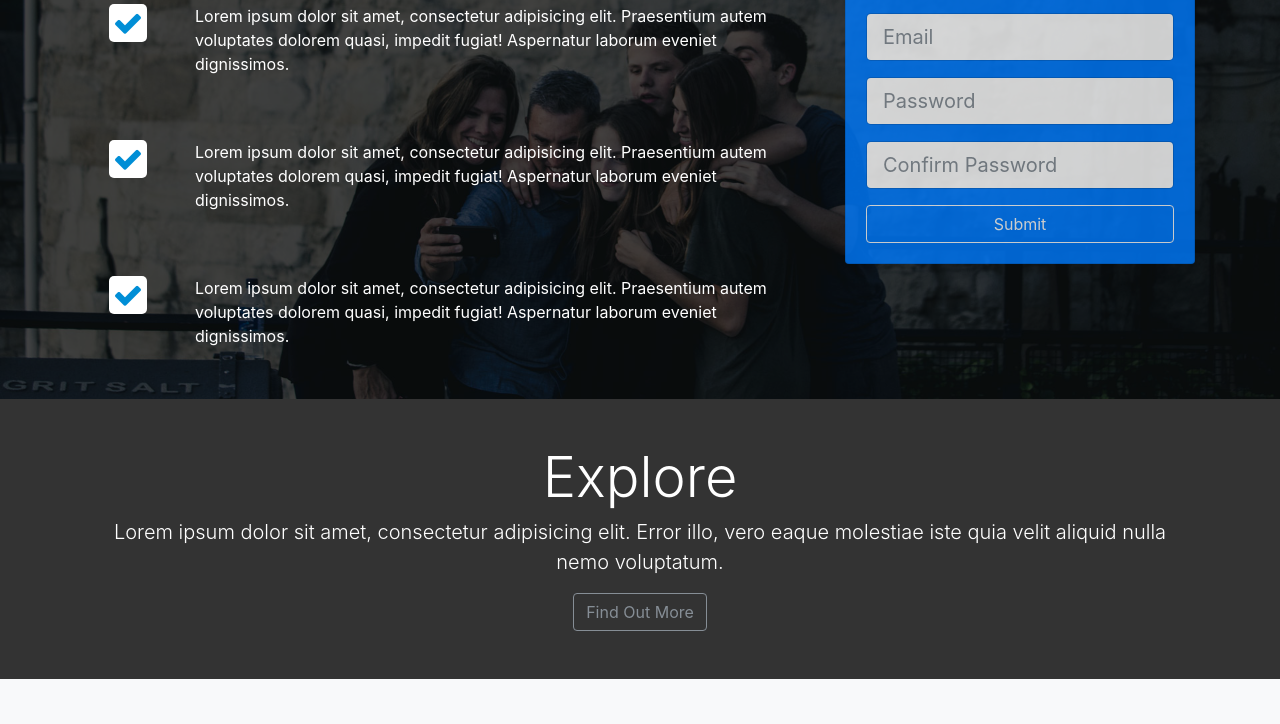
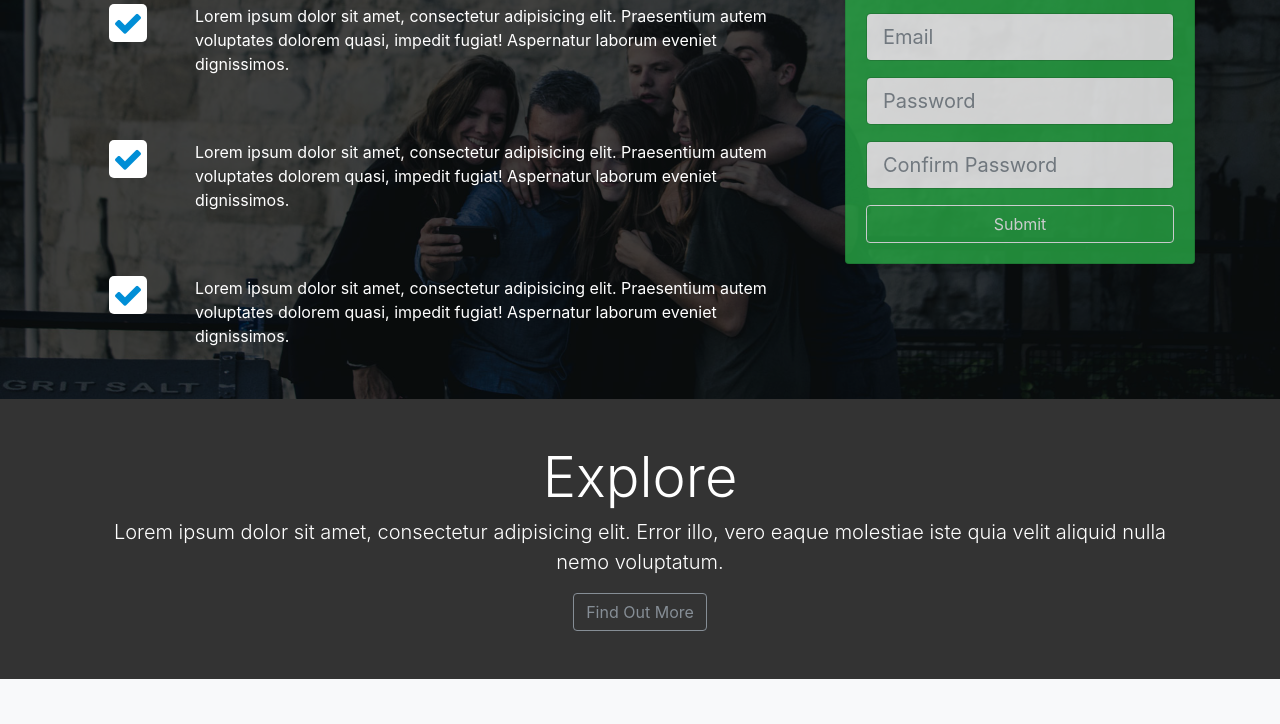
Before and after one commit to crklin/LoopLAB, a website: page src/index.html in a window 1280 px wide. Shown: the part 301-1025 px from the top of the page. Drawn offline with Linux system fonts and the light colour scheme.

Commit message:
testing gh-pages subtree

```diff
--- a/src/index.html
+++ b/src/index.html
@@ -70,7 +70,7 @@
               </div>
             </div>
             <div class="col-lg-4">
-              <div class="card bg-primary text-center card-form">
+              <div class="card bg-success text-center card-form">
                 <div class="card-body">
                   <h3>Sign Up Today</h3>
                   <p>Please fill out this form to register</p>
```
